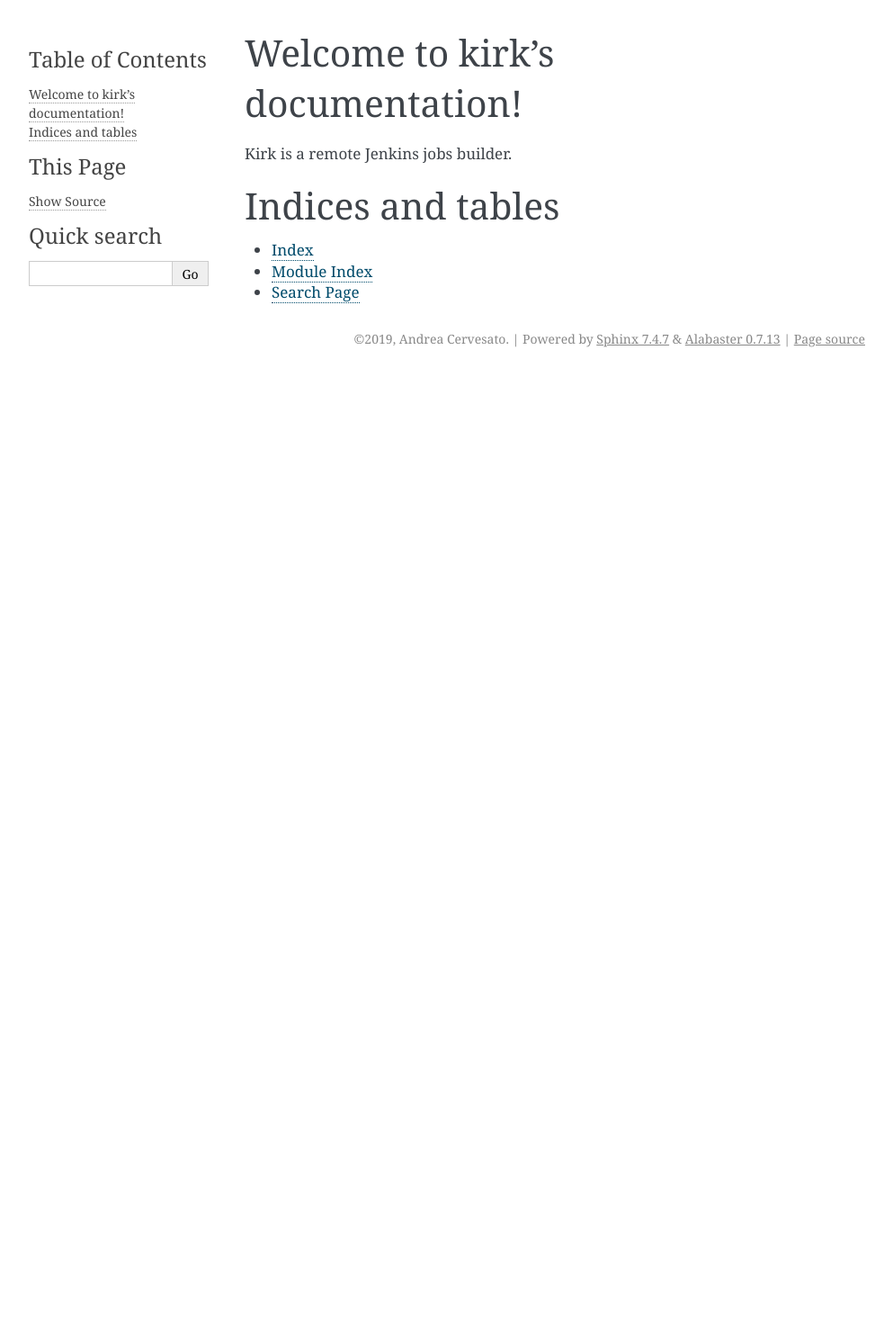
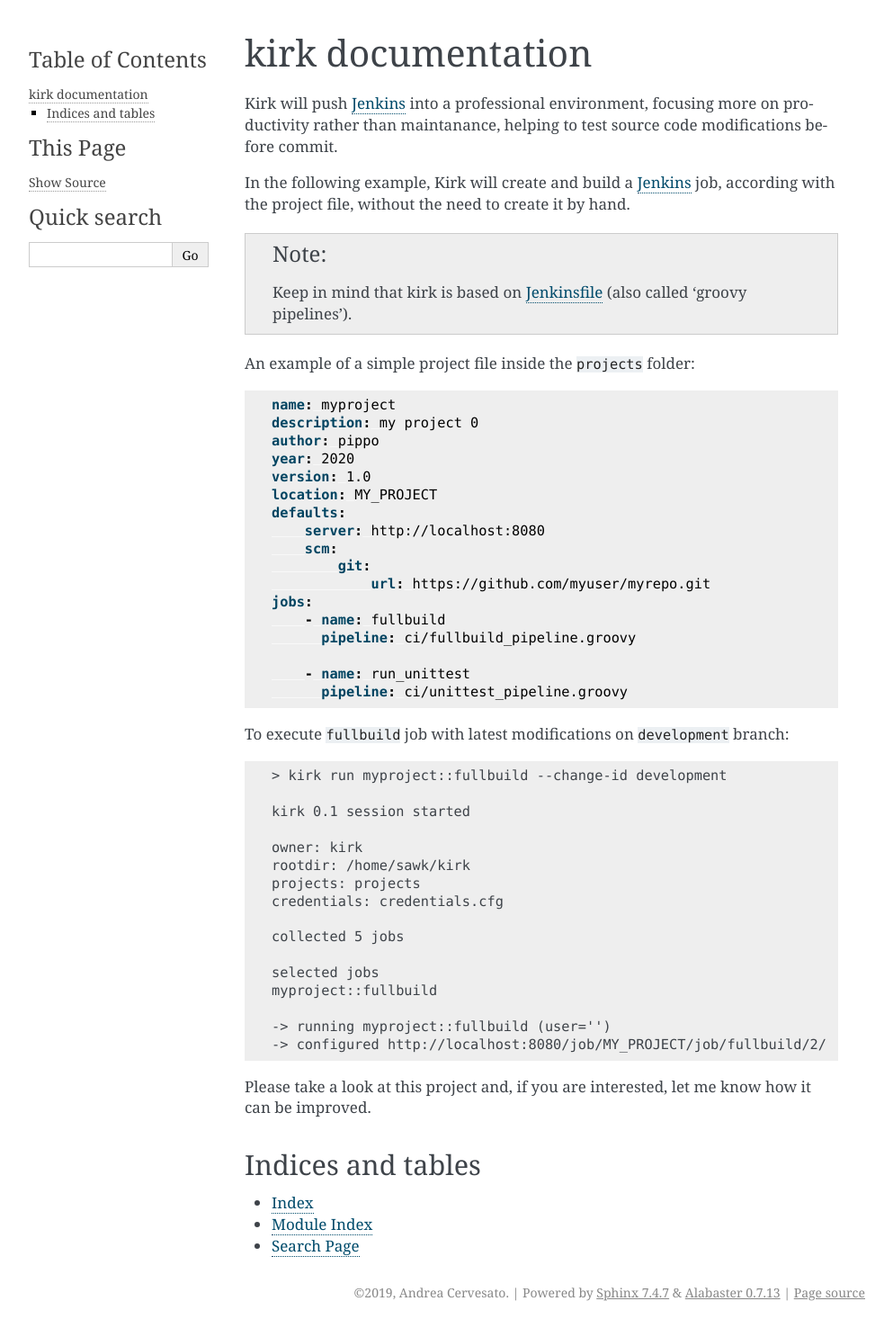
Before and after one commit to acerv/kirk-old, a Sphinx documentation site: the page built from docs/index.rst, in a window 1280 px wide. Shown: the whole page at 90% size, without its empty margins (148-1141 px from the left). Built offline with Sphinx 7.4.7, drawn with Linux system fonts in a browser that asks for light colours; before the commit the page ends 900 px from its top, so only the background shows below that.

Commit message:
a basic documentation to start

```diff
--- a/docs/conf.py
+++ b/docs/conf.py
@@ -23,6 +23,9 @@
 
 # The full version, including alpha/beta/rc tags
 release = '0.1'
+
+# Global variables replaced inside RST files
+rst_epilog = ".. |version| replace:: %s" % release
 
 
 # -- General configuration ---------------------------------------------------
@@ -62,8 +65,15 @@
 # a list of builtin themes.
 #
 html_theme = 'alabaster'
+html_theme_options = {
+    # 'logo': 'logo.png',
+    'github_user': 'acerv',
+    'github_repo': 'kirk',
+    'logo_name': 'true',
+    'travis_button': 'true'
+}
 
 # Add any paths that contain custom static files (such as style sheets) here,
 # relative to this directory. They are copied after the builtin static files,
 # so a file named "default.css" will overwrite the builtin "default.css".
-html_static_path = ['_static']
+#html_static_path = ['build/_static']
--- a/docs/index.rst
+++ b/docs/index.rst
@@ -1,9 +1,67 @@
+.. _Jenkins: https://jenkins.io/
+.. _Jenkinsfile: https://jenkins.io/doc/book/pipeline/jenkinsfile/
 
-Welcome to kirk's documentation!
-================================
+==================
+kirk documentation
+==================
 
-Kirk is a remote Jenkins jobs builder.
+Kirk will push Jenkins_ into a professional environment, focusing more on
+productivity rather than maintanance, helping to test source code modifications
+before commit.
 
+In the following example, Kirk will create and build a Jenkins_ job, according
+with the project file, without the need to create it by hand.
+
+.. note::
+  Keep in mind that kirk is based on Jenkinsfile_ (also called 'groovy pipelines').
+
+An example of a simple project file inside the ``projects`` folder:
+
+.. code-block:: yaml
+
+    name: myproject
+    description: my project 0
+    author: pippo
+    year: 2020
+    version: 1.0
+    location: MY_PROJECT
+    defaults:
+        server: http://localhost:8080
+        scm:
+            git:
+                url: https://github.com/myuser/myrepo.git
+    jobs:
+        - name: fullbuild
+          pipeline: ci/fullbuild_pipeline.groovy
+
+        - name: run_unittest
+          pipeline: ci/unittest_pipeline.groovy
+
+To execute ``fullbuild`` job with latest modifications on ``development``
+branch:
+
+.. parsed-literal::
+
+    > kirk run myproject::fullbuild --change-id development
+
+    kirk |version| session started
+
+    owner: kirk
+    rootdir: /home/sawk/kirk
+    projects: projects
+    credentials: credentials.cfg
+
+    collected 5 jobs
+
+    selected jobs
+    myproject::fullbuild
+
+    -> running myproject::fullbuild (user='')
+    -> configured http://localhost:8080/job/MY_PROJECT/job/fullbuild/2/
+
+
+Please take a look at this project and, if you are interested, let me know how
+it can be improved.
 
 Indices and tables
 ==================
```
